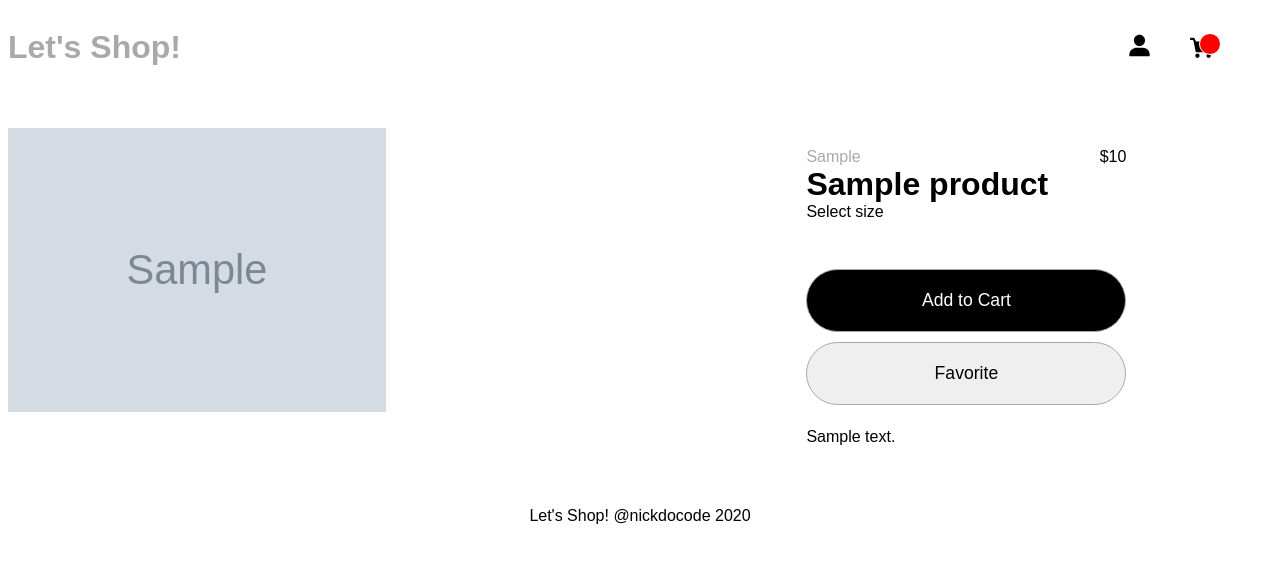
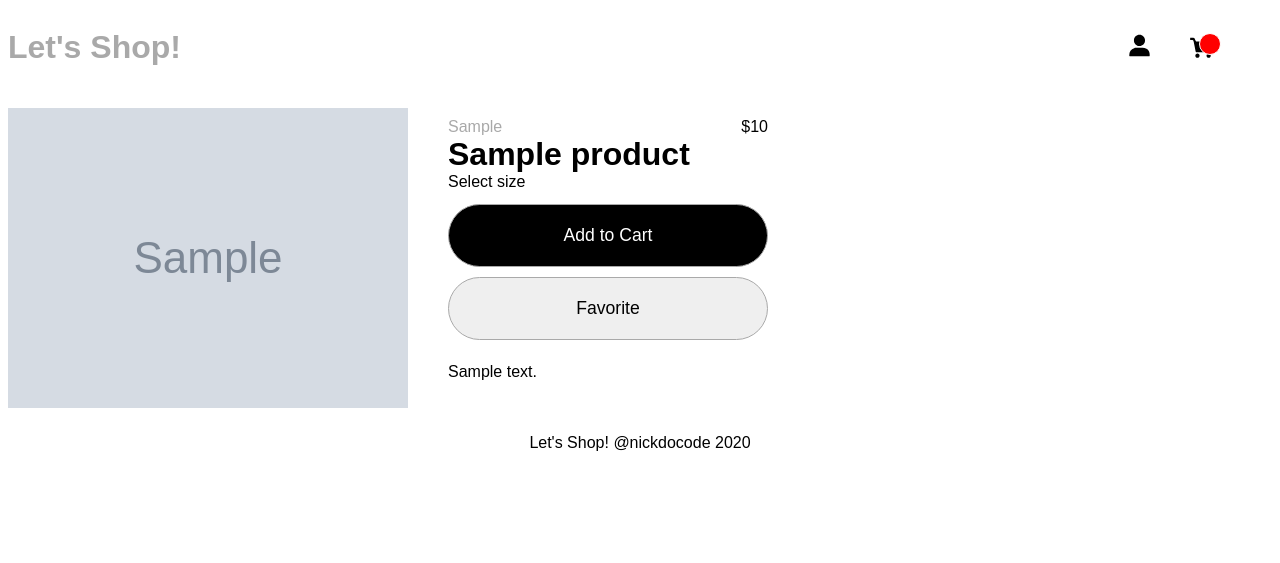
Before and after one commit to Nickchen2016/letsshop, a Django app: a page that uses templates/base_layout.html in a window 1280 px wide. Shown: the top 563 px of the page. Run offline with Django 3.2, Linux system fonts and the light colour scheme; tables that the repository leaves empty hold one stand-in row (values such as "Sample post"); grey boxes marked "Sample" are stand-in pictures; style sheets or scripts are compiled from the project's sources.

Commit message:
minor css change on product detail page

```diff
--- a/assets/styles.css
+++ b/assets/styles.css
@@ -16,7 +16,7 @@ h1 {
     display: grid;
     grid-template-columns: 2fr .3fr .2fr;
     margin-right: 20px;
-    margin-bottom: 40px;
+    margin-bottom: 20px;
 }
 
 .site-form {
@@ -104,11 +104,15 @@ h1 {
     max-width: 60%;
 }
 
+.product_profile > img:first-child {
+    grid-column: 1/3;
+}
+
 .product_detail {
     width: 100%;
     display: grid;
-    grid-template-rows: .2fr .4fr 1.8fr auto auto 1.5fr;
-    padding: 20px 40px;
+    grid-template-rows: .1fr .2fr .8fr auto auto 1.5fr;
+    padding: 10px 40px;
     align-items: center;
     max-width: 320px;
 }
```
